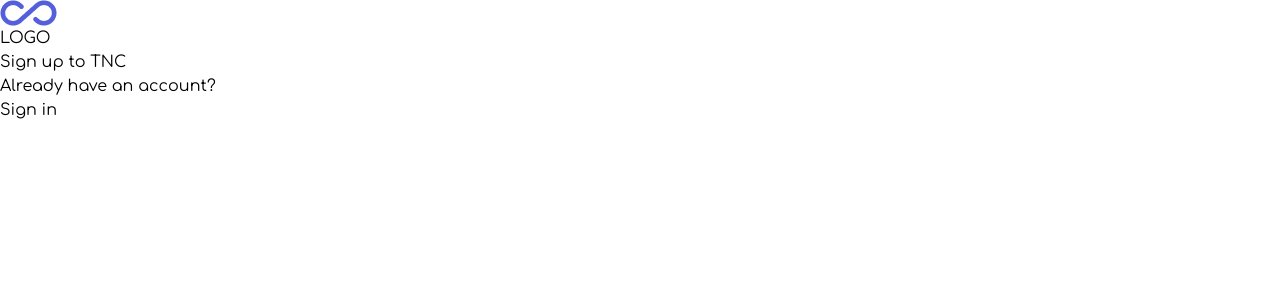
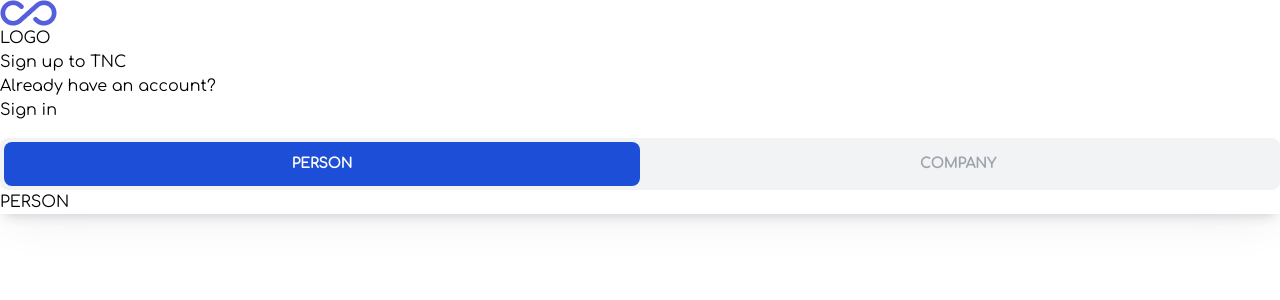
Before and after one commit to Dellcash/vue-unocss-template, a Vue app: page /auth/register in a window 1280 px wide. Shown: the top 300 px of the page. Built offline with nearby package versions, Linux system fonts and the light colour scheme.

Commit message:
register

```diff
--- a/src/App.vue
+++ b/src/App.vue
@@ -7,5 +7,6 @@
 
 * {
   font-family: 'Comfortaa', cursive;
+  outline: none;
 }
 </style>
--- a/src/layouts/AuthLayout.vue
+++ b/src/layouts/AuthLayout.vue
@@ -2,13 +2,22 @@
 </script>
 
 <template>
-  <main grid lg:grid-cols-2 h-screen layout>
-    <div border my-5 flex flex-col items-center justify-center>
+  <div class="shadow" grid lg:grid-cols-2 layout my-6 rounded-4>
+    <div flex flex-col items-center justify-center>
       <router-view />
     </div>
 
-    <div my-5 bg-blue-50 hidden lg:flex>
-      <img src="../assets/images/custom-illustration-1.svg" alt="illustration">
+    <div bg-blue-50 hidden lg:flex rounded-r-4>
+      <img src="../assets/images/custom-illustration-1.svg" alt="illustration" >
     </div>
-  </main>
+  </div>
 </template>
+
+<style>
+.shadow {
+  --un-shadow: var(--un-shadow-inset) 0px -10px 54px -5px var(--un-shadow-color, rgba(0, 0, 0, 0.1)), var(--un-shadow-inset) 0 8px 10px -6px var(--un-shadow-color, rgba(0, 0, 0, 0.1));
+  box-shadow: var(--un-ring-offset-shadow), var(--un-ring-shadow), var(--un-shadow);
+  --un-shadow-opacity: 1;
+  --un-shadow-color: rgba(212, 212, 216, var(--un-shadow-opacity));
+}
+</style>
--- a/src/pages/auth/view/login/IndexPage.vue
+++ b/src/pages/auth/view/login/IndexPage.vue
@@ -7,7 +7,7 @@
   <h1 text-3xl mt-3 mb1>Sign in to TNC</h1>
 
   <div flex justify-center space-x-2 text-xs>
-    <h3 text-gray-500>Not registered?</h3>
+    <h3 text-gray-500 tracking-wide>Not registered?</h3>
     <router-link to="register" text-blue-800>Sign Up</router-link>
   </div>
 </template>
--- a/src/pages/auth/view/register/IndexPage.vue
+++ b/src/pages/auth/view/register/IndexPage.vue
@@ -1,5 +1,10 @@
+<script setup>
+const tab = ref(1)
+const currentTab = (tabNum) => (tab.value = tabNum)
+</script>
+
 <template>
-  <div>
+  <div w-full text-center px23>
     <div flex items-center justify-center space-x-2>
       <img src="@/assets/images/Vector.png" alt="logo" w-11>
       <h3 mt-1 font-bold text-purple-700>LOGO</h3>
@@ -8,8 +13,19 @@
     <h1 text-3xl mt-3 mb1>Sign up to TNC</h1>
 
     <div flex justify-center space-x-2 text-xs>
-      <h3 text-gray-500>Already have an account?</h3>
+      <h3 text-gray-500 tracking-wide>Already have an account?</h3>
       <router-link to="login" text-blue-800>Sign in</router-link>
     </div>
+
+    <div class="bg-gray-200/50 flex items-center justify-between mt4 text-sm w-full p1 rounded-2">
+      <button @click="currentTab(1)" :class="tab === 1 ? 'bg-blue-700 text-white' : 'text-gray-400'"
+        class="w-full py-3 rounded-2 font-bold">PERSON</button>
+      <button @click="currentTab(2)" :class="tab === 2 ? 'bg-blue-700 text-white' : 'text-gray-400'" class="w-full rounded-2
+      font-bold py-3 text-gray-400">COMPANY</button>
+    </div>
+
+    <div v-if="tab === 1">PERSON</div>
+
+    <div v-if="tab === 2">COMPANY</div>
   </div>
 </template>
--- a/vite.config.js
+++ b/vite.config.js
@@ -26,7 +26,7 @@ export default defineConfig({
         transformerDirective()
       ],
       shortcuts: {
-        'layout': 'mx-auto max-w-420px md:max-w-768px xl:max-w-1000px',
+        'layout': 'mx-auto max-w-420px md:max-w-768px xl:max-w-1140px',
       }
     }),
     Components({
```
